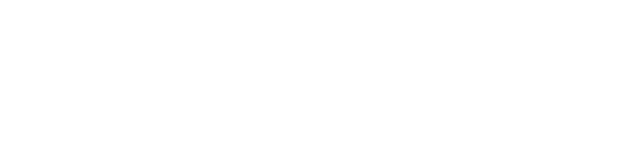
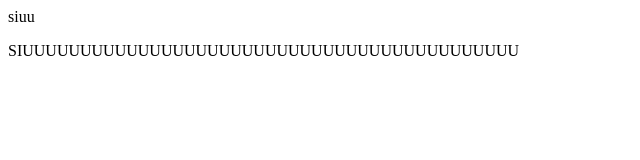
Before and after one commit to sharklandy/MonSite, a plain HTML site: page index.html in a window 1280 px wide. Shown: the whole page, without its empty margins (0-640 px from the left). Drawn offline with Linux system fonts and the light colour scheme.

Commit message:
ajout d'un ligne chleou

```diff
--- a/index.html
+++ b/index.html
@@ -6,6 +6,7 @@
     <title>Document</title>
 </head>
 <body>
-
+    siuu
+    <p>SIUUUUUUUUUUUUUUUUUUUUUUUUUUUUUUUUUUUUUUUUUUU</p>
 </body>
 </html>
```
